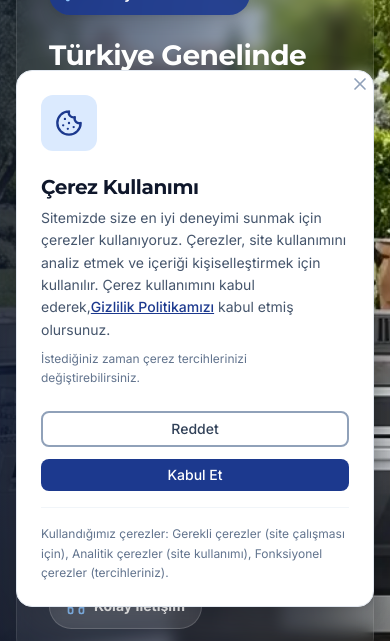
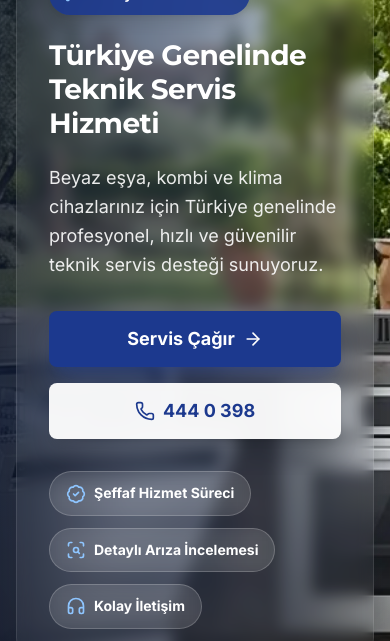
Before and after one commit to mehmetaliakpolat035-glitch/akpolat, a Next.js app: page / in a window 390 px wide. Shown: the part 221-862 px from the top of the page. Built offline with nearby package versions, Linux system fonts and the light colour scheme; no server answers.

Commit message:
refactor: remove cookie consent banner

```diff
--- a/src/app/layout.tsx
+++ b/src/app/layout.tsx
@@ -4,7 +4,6 @@ import "./globals.css";
 import { Header, Footer, StickyCTA } from "@/components/layout";
 import { CityProvider } from "@/components/CityProvider";
 import { generateBaseSEO } from "@/lib/seo";
-import { CookieConsent } from "@/components/CookieConsent";
 import { SITE_URL } from "@/lib/site";
 
 const inter = Inter({
@@ -72,7 +71,6 @@ export default function RootLayout({
           <main>{children}</main>
           <Footer />
           <StickyCTA />
-          <CookieConsent />
         </CityProvider>
       </body>
     </html>
--- a/src/components/CookieConsent.tsx
+++ /dev/null
@@ -1,140 +0,0 @@
-'use client';
-
-import Link from 'next/link';
-import { useState, useEffect } from 'react';
-import { Button } from '@/components/ui';
-import { X, Cookie } from 'lucide-react';
-
-export function CookieConsent() {
-  const [isVisible, setIsVisible] = useState(false);
-  const [isAnimating, setIsAnimating] = useState(false);
-
-  useEffect(() => {
-    // Check if user has already made a choice
-    const consent = localStorage.getItem('cookieConsent');
-    if (!consent) {
-      // Show banner after a short delay
-      const timer = setTimeout(() => {
-        setIsVisible(true);
-        setIsAnimating(true);
-      }, 1000);
-      return () => clearTimeout(timer);
-    }
-  }, []);
-
-  const handleAccept = () => {
-    localStorage.setItem('cookieConsent', 'accepted');
-    localStorage.setItem('cookieConsentDate', new Date().toISOString());
-    setIsAnimating(false);
-    setTimeout(() => setIsVisible(false), 300);
-  };
-
-  const handleDecline = () => {
-    localStorage.setItem('cookieConsent', 'declined');
-    localStorage.setItem('cookieConsentDate', new Date().toISOString());
-    setIsAnimating(false);
-    setTimeout(() => setIsVisible(false), 300);
-  };
-
-  const handleClose = () => {
-    setIsAnimating(false);
-    setTimeout(() => setIsVisible(false), 300);
-  };
-
-  if (!isVisible) return null;
-
-  return (
-    <div
-      className={`fixed bottom-0 left-0 right-0 z-50 p-4 transition-all duration-300 ease-out ${
-        isAnimating ? 'translate-y-0 opacity-100' : 'translate-y-full opacity-0'
-      }`}
-    >
-      <div className="max-w-4xl mx-auto">
-        <div className="bg-white rounded-2xl shadow-2xl border border-slate-200 p-6 md:p-8">
-          <div className="flex flex-col md:flex-row items-start md:items-center gap-6">
-            {/* Icon */}
-            <div className="flex-shrink-0">
-              <div className="w-14 h-14 bg-blue-100 rounded-xl flex items-center justify-center">
-                <Cookie className="w-7 h-7 text-blue-900" />
-              </div>
-            </div>
-
-            {/* Content */}
-            <div className="flex-1">
-              <h3 className="text-lg font-bold text-slate-900 mb-2">
-                Çerez Kullanımı
-              </h3>
-              <p className="text-slate-600 text-sm leading-relaxed mb-2">
-                Sitemizde size en iyi deneyimi sunmak için çerezler kullanıyoruz.
-                Çerezler, site kullanımını analiz etmek ve içeriği kişiselleştirmek için kullanılır.
-                Çerez kullanımını kabul ederek,
-                <Link
-                  href="/gizlilik-politikasi"
-                  className="text-blue-900 underline hover:no-underline font-medium"
-                >
-                  Gizlilik Politikamızı
-                </Link>
-                {' '}kabul etmiş olursunuz.
-              </p>
-              <p className="text-xs text-slate-500">
-                İstediğiniz zaman çerez tercihlerinizi değiştirebilirsiniz.
-              </p>
-            </div>
-
-            {/* Buttons */}
-            <div className="flex flex-col sm:flex-row gap-3 w-full md:w-auto">
-              <Button
-                variant="outline"
-                size="sm"
-                onClick={handleDecline}
-                className="whitespace-nowrap"
-              >
-                Reddet
-              </Button>
-              <Button
-                size="sm"
-                onClick={handleAccept}
-                className="whitespace-nowrap bg-blue-900 hover:bg-blue-800"
-              >
-                Kabul Et
-              </Button>
-            </div>
-
-            {/* Close button */}
-            <button
-              onClick={handleClose}
-              className="absolute top-4 right-4 p-1 text-slate-400 hover:text-slate-600 transition-colors md:hidden"
-              aria-label="Kapat"
-            >
-              <X className="w-5 h-5" />
-            </button>
-          </div>
-
-          {/* Additional Info */}
-          <div className="mt-4 pt-4 border-t border-slate-100 text-xs text-slate-500">
-            <p>
-              Kullandığımız çerezler: Gerekli çerezler (site çalışması için),
-              Analitik çerezler (site kullanımı), Fonksiyonel çerezler (tercihleriniz).
-            </p>
-          </div>
-        </div>
-      </div>
-    </div>
-  );
-}
-
-// Hook to check if user has consented
-export function useCookieConsent() {
-  const [consent, setConsent] = useState<string | null>(null);
-
-  useEffect(() => {
-    const storedConsent = localStorage.getItem('cookieConsent');
-    setConsent(storedConsent);
-  }, []);
-
-  return {
-    consent,
-    hasConsented: consent === 'accepted',
-    hasDeclined: consent === 'declined',
-  };
-}
```
